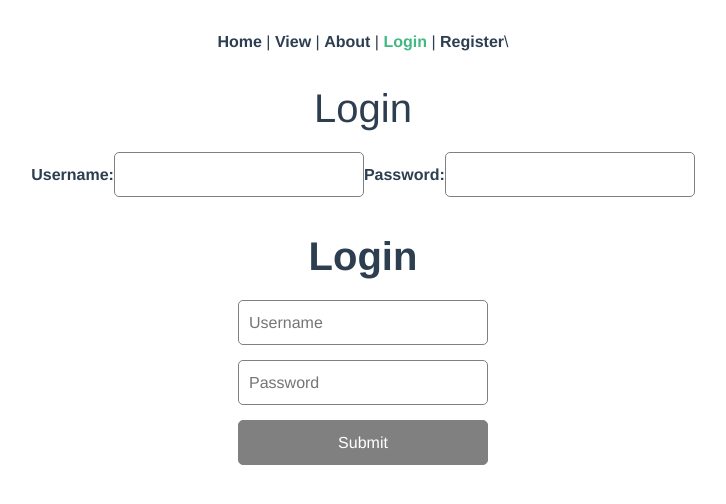
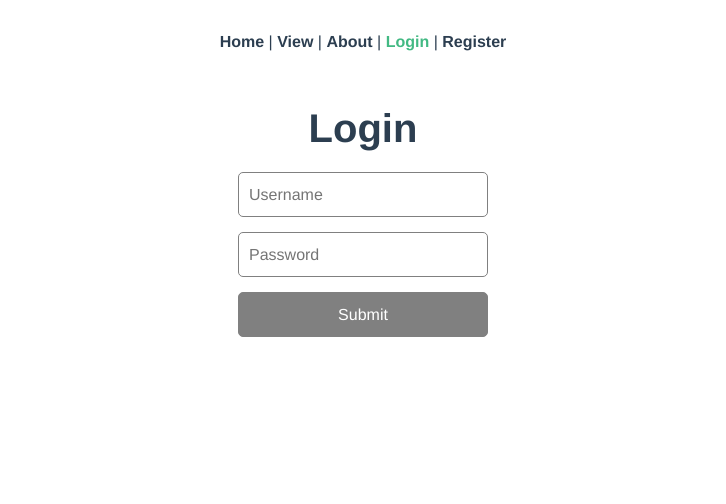
Before and after one commit to Rman887/moves, a Vue app: page /#/login in a window 1280 px wide. Shown: the top 504 px of the page, without its empty margins (277-1003 px from the left). Built offline with nearby package versions, Linux system fonts and the light colour scheme.

Commit message:
Fix merge issues

```diff
--- a/src/App.vue
+++ b/src/App.vue
@@ -5,7 +5,7 @@
       <router-link to="/view">View</router-link> |
       <router-link to="/about">About</router-link> |
       <router-link to="/login">Login</router-link> |
-      <router-link to="/registration">Register</router-link>\
+      <router-link to="/registration">Register</router-link>
     </div>
     <router-view/>
   </div>
--- a/src/views/Login.vue
+++ b/src/views/Login.vue
@@ -1,12 +1,5 @@
 <template>
   <div>
-    <h1>Login</h1>
-    <label><b>Username: </b></label>
-    <input type="text" name="uname" v-model="usernameText">
-
-    <label><b>Password: </b></label>
-    <input type="password" name="psw" v-model="passwordText">
-
     <h1> {{usernameText}} </h1>
     <h1> {{passwordText}} </h1>
     <h1><b>Login</b></h1>
--- a/src/views/TipsView.vue
+++ b/src/views/TipsView.vue
@@ -1,7 +1,7 @@
 <template>
   <div>
     <table>
-      <TipItem title = "HI" content = "waternigga" location = "D" is_question="true"/>
+      <TipItem title = "HI" content = "lmao" location = "D" is_question="true"/>
     </table>
   </div>
 </template>
```
